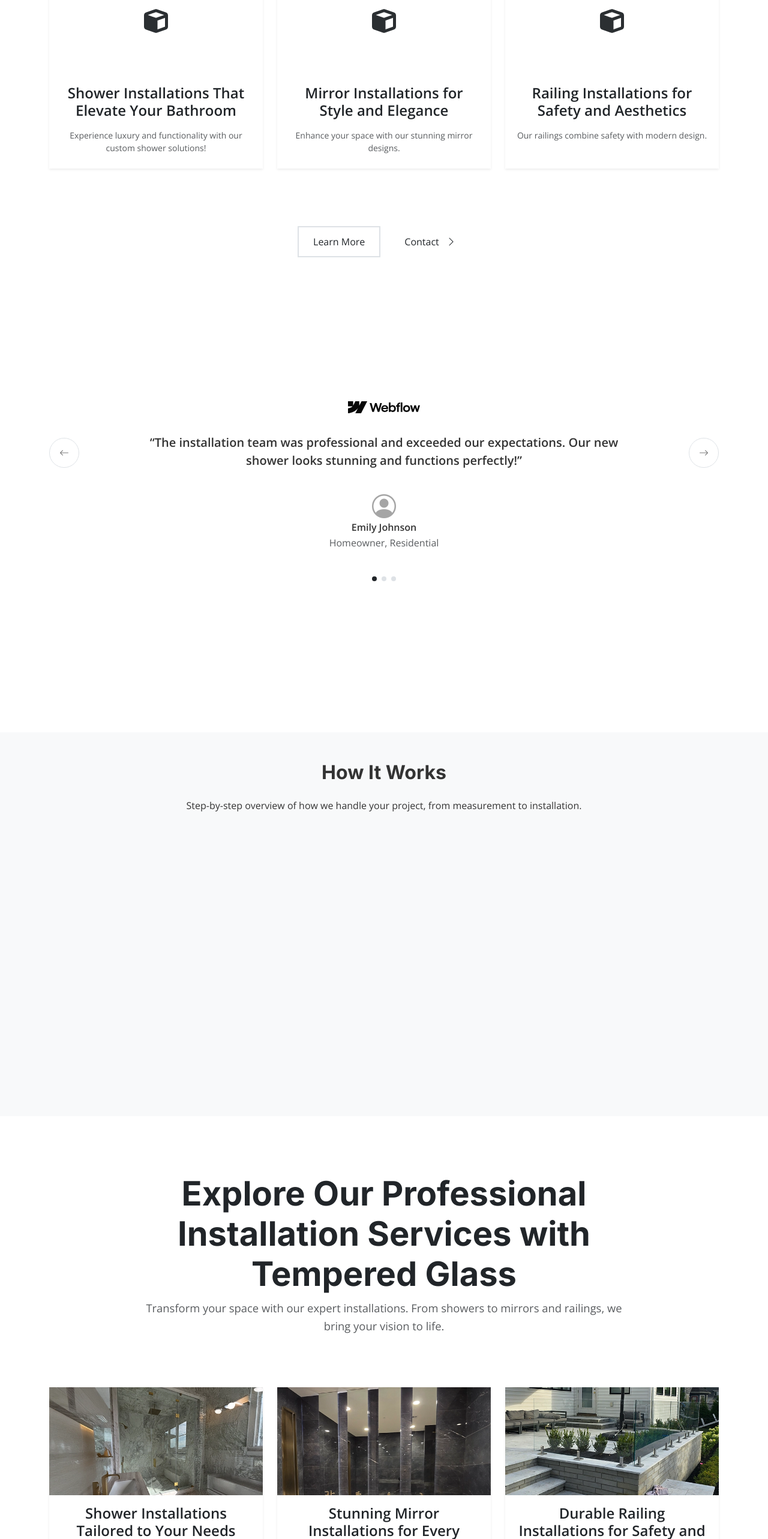
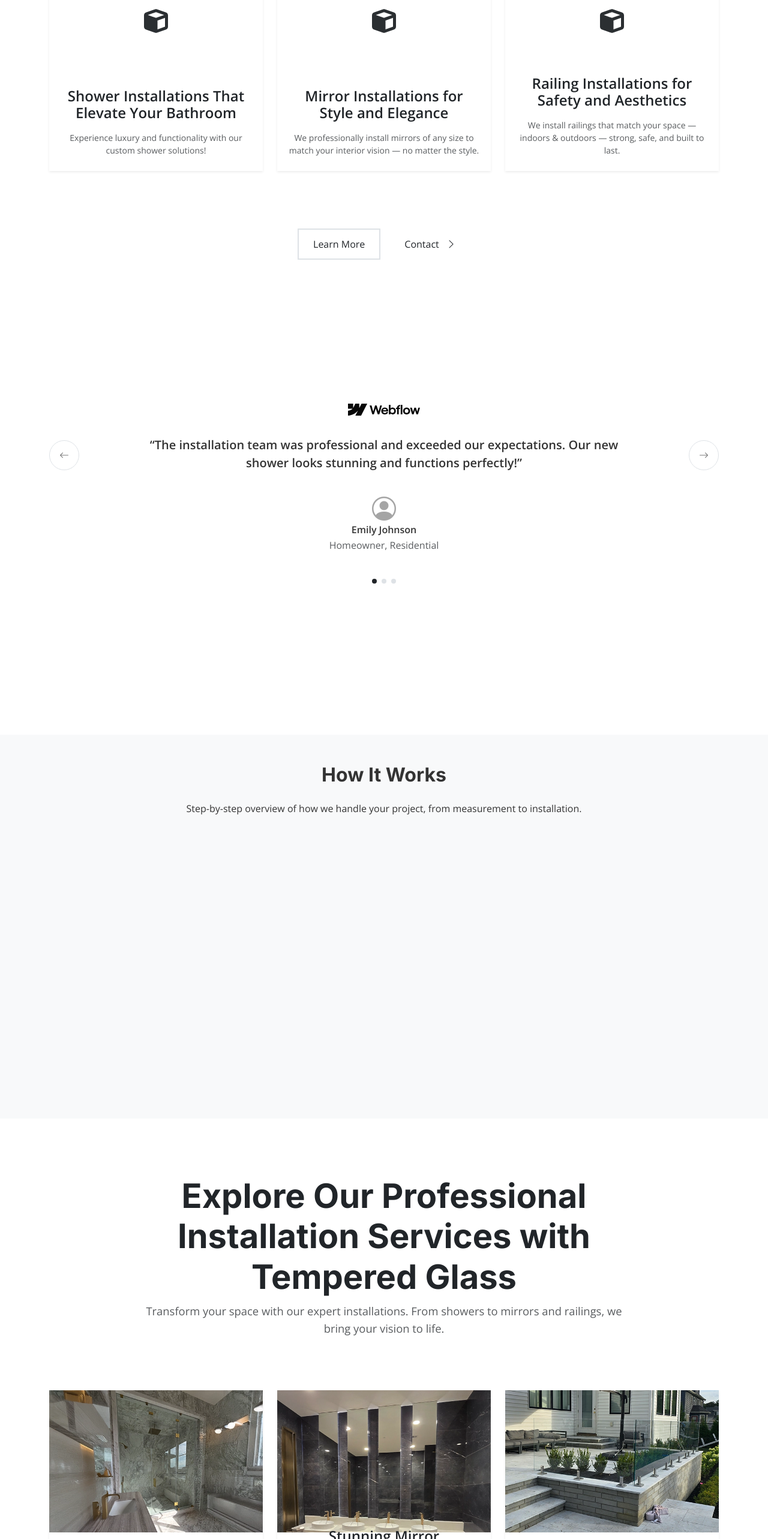
Before and after one commit to KseniiaMarkiv/my-shower-site, a React (Vite) app: page / in a window 1280 px wide. Shown: the part 1240-3806 px from the top of the page at 60% size. Built offline with nearby package versions, Linux system fonts and the light colour scheme; no server answers.

Commit message:
Filled service-short section

```diff
--- a/src/App.jsx
+++ b/src/App.jsx
@@ -24,12 +24,12 @@ const mainServices = [
   },
   {
     name: "Mirror Installations for Style and Elegance",
-    description: "Enhance your space with our stunning mirror designs.",
+    description: "We professionally install mirrors of any size to match your interior vision — no matter the style.",
     link: "#"
   },
   {
     name: "Railing Installations for Safety and Aesthetics",
-    description: "Our railings combine safety with modern design.",
+    description: "We install railings that match your space — indoors & outdoors — strong, safe, and built to last.",
     link: "#"
   },
 ];
--- a/src/styles/ServicesSection.css
+++ b/src/styles/ServicesSection.css
@@ -63,7 +63,15 @@
 }
 
 .service-card-img {
-  max-height: 180px;
+  max-height: 240px;
   width: 100%;
   object-fit: cover;
 }
+
+.card-body {
+    height: 160px;
+    display: flex;
+    align-items: center;
+    flex-direction: column;
+    justify-content: flex-end;
+}
```
